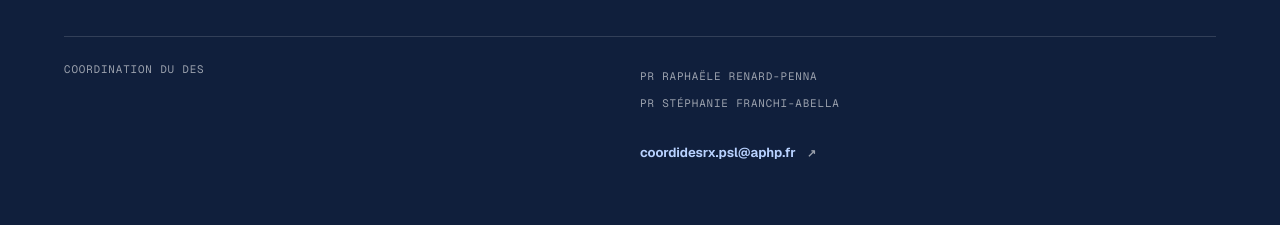
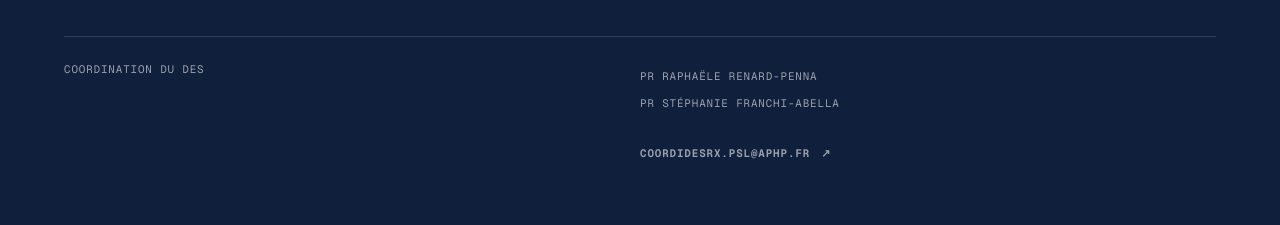
Before and after one commit to apir-radio/site-apir-radio, a Next.js app: page / in a window 1280 px wide. Shown: the part 2500-2725 px from the top of the page. Built offline with nearby package versions, Linux system fonts and the light colour scheme.

Commit message:
Protéger les adresses e-mail publiques contre le scraping basique

```diff
--- /dev/null
+++ b/app/obfuscated-email.tsx
@@ -0,0 +1,59 @@
+"use client";
+
+import { useEffect, useState, type ReactNode } from "react";
+
+type EncodedEmail = readonly number[];
+
+function useDecodedEmail(encoded: EncodedEmail) {
+  const [email, setEmail] = useState<string | null>(null);
+
+  useEffect(() => {
+    setEmail(String.fromCharCode(...encoded));
+  }, [encoded]);
+
+  return email;
+}
+
+type ObfuscatedEmailLinkProps = {
+  encoded: EncodedEmail;
+  className?: string;
+  ariaLabel?: string;
+  children: ReactNode;
+};
+
+export function ObfuscatedEmailLink({
+  encoded,
+  className,
+  ariaLabel,
+  children,
+}: ObfuscatedEmailLinkProps) {
+  const email = useDecodedEmail(encoded);
+
+  if (!email) {
+    return (
+      <span className={className} aria-hidden="true">
+        {children}
+      </span>
+    );
+  }
+
+  return (
+    <a className={className} href={`mailto:${email}`} aria-label={ariaLabel}>
+      {children}
+    </a>
+  );
+}
+
+type ObfuscatedEmailAddressProps = {
+  encoded: EncodedEmail;
+  className?: string;
+};
+
+export function ObfuscatedEmailAddress({
+  encoded,
+  className,
+}: ObfuscatedEmailAddressProps) {
+  const email = useDecodedEmail(encoded);
+
+  return <span className={className}>{email}</span>;
+}
--- a/app/page.tsx
+++ b/app/page.tsx
@@ -6,10 +6,13 @@
 import { SiteNav } from "./site-nav";
 import { archiveEvents, upcomingEvent } from "./events";
 import { assetPath, siteConfig, sitePath } from "./site-config";
+import { ObfuscatedEmailAddress, ObfuscatedEmailLink } from "./obfuscated-email";
 
 // Page d’accueil publique : présentation, bureau, soirées, ressources et annonces.
 const adhesionPath = sitePath("/adhesion");
-const { siteUrl, organizationName, organizationDescription, email, socials, address } = siteConfig;
+const { siteUrl, organizationName, organizationDescription, socials, address } = siteConfig;
+const contactEmailCode = Array.from(siteConfig.email, (character) => character.charCodeAt(0));
+const coordinationEmailCode = Array.from(board.coordinationEmail, (character) => character.charCodeAt(0));
 
 const structuredData = {
   "@context": "https://schema.org",
@@ -22,7 +25,6 @@
       url: siteUrl,
       logo: `${siteUrl}/apir-logo.webp`,
       description: organizationDescription,
-      email,
       address: {
         "@type": "PostalAddress",
         ...address,
@@ -59,7 +61,7 @@
             <Image className="brand-logo" src={assetPath("/apir-logo-small.webp")} alt="" width={192} height={205} sizes="2.5rem" />
             <span>APIR</span>
           </a>
-          <a className="header-contact" href={`mailto:${email}`}>Nous contacter</a>
+          <ObfuscatedEmailLink className="header-contact" encoded={contactEmailCode}>Nous contacter</ObfuscatedEmailLink>
         </div>
         <SiteNav />
         <a className="header-cta" href={adhesionPath}>
@@ -129,7 +131,9 @@
           <span>Coordination du DES</span>
           <div>
             <p>{board.coordinationNames.map((name) => <span key={name}>{name}<br /></span>)}</p>
-            <a href={`mailto:${board.coordinationEmail}`}>{board.coordinationEmail} <Arrow /></a>
+            <ObfuscatedEmailLink encoded={coordinationEmailCode}>
+              <ObfuscatedEmailAddress encoded={coordinationEmailCode} /> <Arrow />
+            </ObfuscatedEmailLink>
           </div>
         </div>
       </section>
@@ -232,18 +236,18 @@
           <h2>Contactez le bureau</h2>
         </div>
         <div className="contact-links">
-          <a
+          <ObfuscatedEmailLink
             className="contact-mail"
-            href={`mailto:${email}`}
-            aria-label="Écrire à l’APIR par e-mail"
+            encoded={contactEmailCode}
+            ariaLabel="Écrire à l’APIR par e-mail"
           >
             <span className="contact-mail-copy">
               <small>Par e-mail</small>
               <strong>Écrire à l’APIR</strong>
-              <span className="contact-address">{email}</span>
+              <ObfuscatedEmailAddress encoded={contactEmailCode} className="contact-address" />
             </span>
             <span className="contact-mail-arrow"><Arrow /></span>
-          </a>
+          </ObfuscatedEmailLink>
         </div>
       </section>
 
@@ -261,7 +265,7 @@
         <div className="footer-links">
           <a href={socials.instagram} target="_blank" rel="noopener noreferrer">Instagram</a>
           <a href={socials.facebook} target="_blank" rel="noopener noreferrer">Facebook</a>
-          <a href={`mailto:${email}`}>Contact</a>
+          <ObfuscatedEmailLink encoded={contactEmailCode}>Contact</ObfuscatedEmailLink>
         </div>
         <div className="footer-partner">
           <span>Partenaire</span>
```
Also changed, not shown: 2 other files (tests, documents, lock files or other folders).
